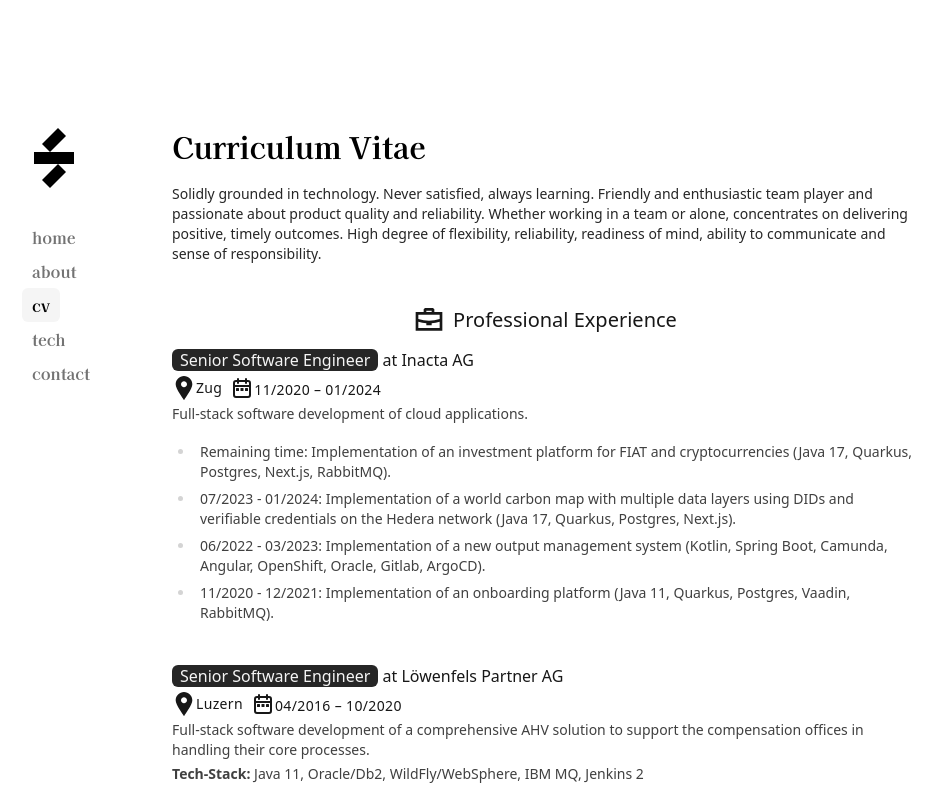
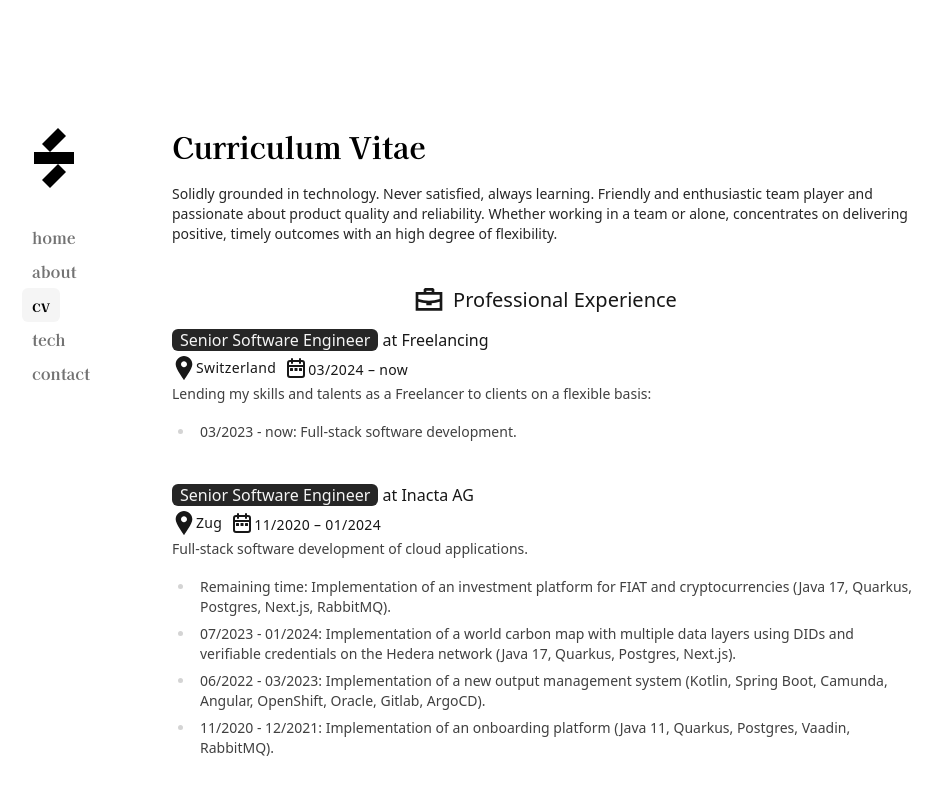
Before and after one commit to schereradi/scherera.ch, a Next.js app: page /cv in a window 1280 px wide. Shown: the top 798 px of the page, without its empty margins (170-1112 px from the left). Built offline with nearby package versions, Linux system fonts and the light colour scheme.

Commit message:
Update CV

```diff
--- a/app/cv/page.tsx
+++ b/app/cv/page.tsx
@@ -15,8 +15,7 @@ export default function CvPage() {
       <p className="text-xs md:text-sm my-5 text-neutral-800 dark:text-neutral-200">
           Solidly grounded in technology. Never satisfied, always learning. Friendly and enthusiastic team
           player and passionate about product quality and reliability. Whether working in a team or alone, concentrates on
-          delivering positive, timely outcomes. High degree of flexibility, reliability, readiness of mind, ability to communicate and
-          sense of responsibility.
+          delivering positive, timely outcomes with an high degree of flexibility.
       </p>
 
       <div className="py-5 text-neutral-900 dark:text-neutral-100">
@@ -30,6 +29,20 @@ export default function CvPage() {
           </h2>
         </div>
 
+        <Job
+          title='Senior Software Engineer'
+          company='Freelancing'
+          location='Switzerland'
+          period='03/2024 – now'
+          description={
+            <>
+              Lending my skills and talents as a Freelancer to clients on a flexible basis:
+              <ul>
+                <li>03/2023 - now: Full-stack software development.</li>
+              </ul>
+            </>
+          }
+        />
         <Job
           title='Senior Software Engineer'
           company='Inacta AG'
```
